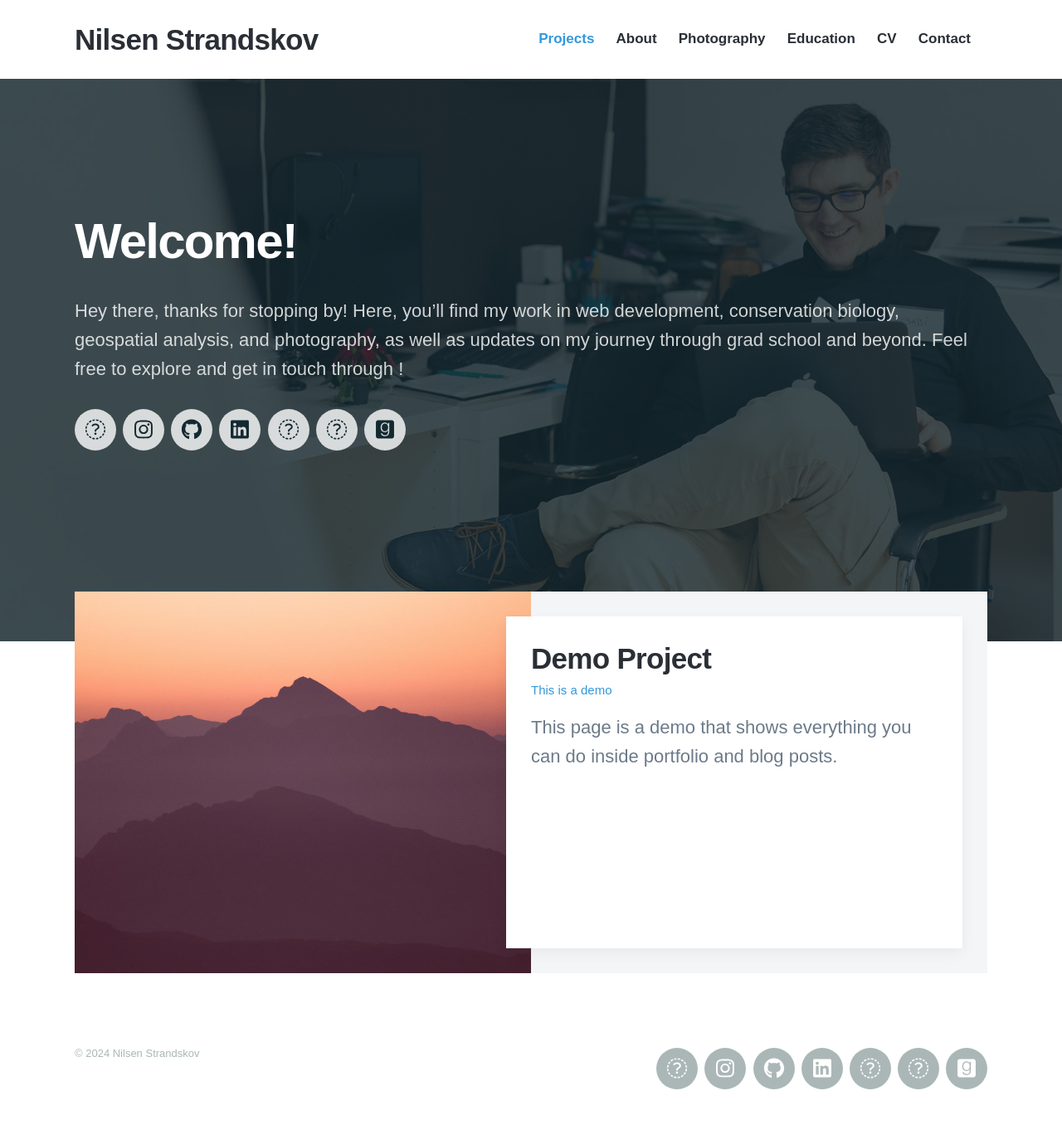
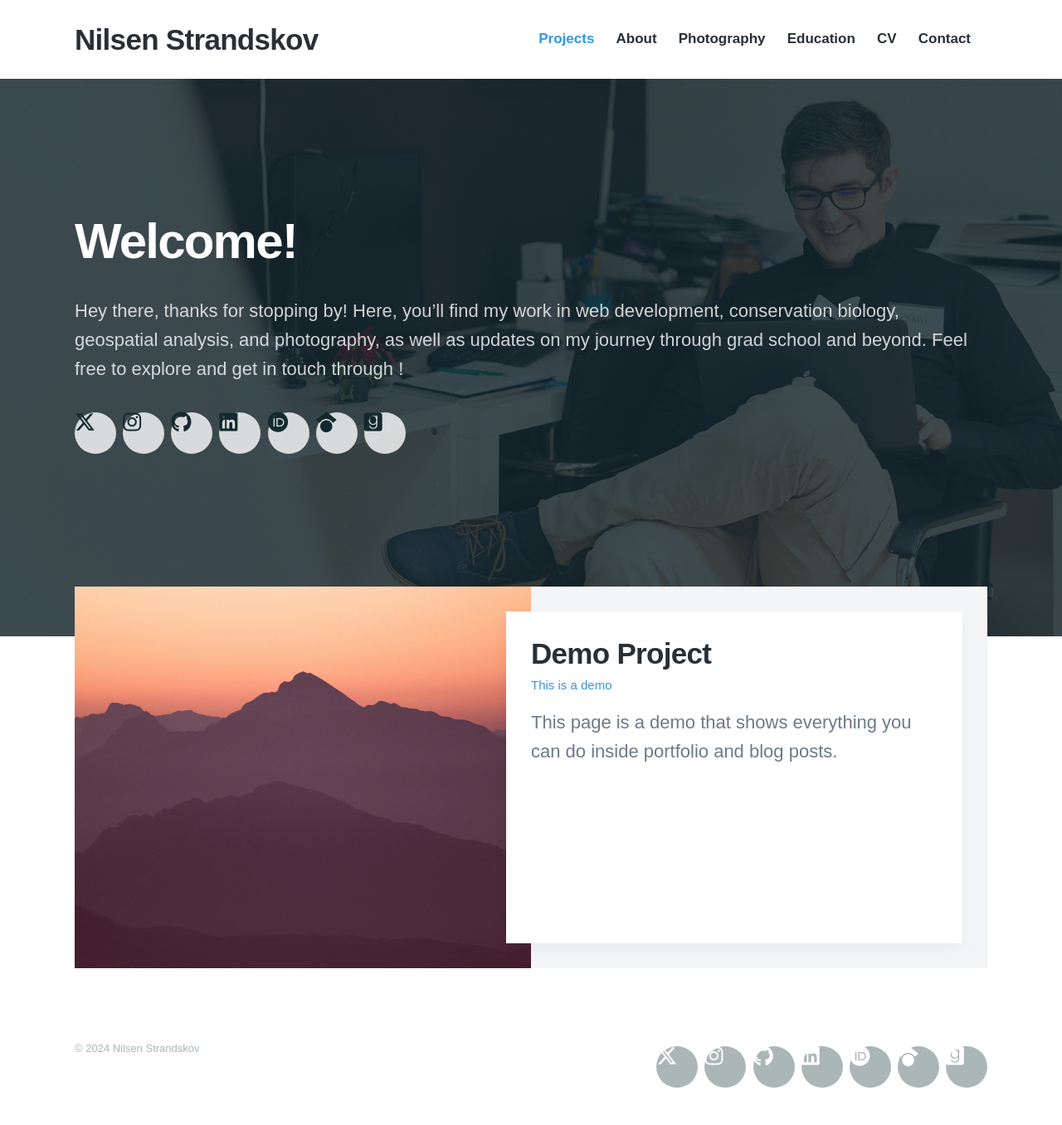
Before and after one commit to nstrands/nstrands.github.io, a Jekyll site: the page built from index.html, in a window 1280 px wide. Shown: the whole page at 83% size. Built offline with Jekyll 4.4.1, drawn with Linux system fonts in a browser that asks for light colours; nearby versions of some CDN libraries; some web fonts are replaced.

Commit message:
Fixed font awesome icons

```diff
--- a/_layouts/default.html
+++ b/_layouts/default.html
@@ -45,11 +45,12 @@
 
 	<!-- Icons -->
 	<!--  -->
+	<link rel="stylesheet" href="https://cdnjs.cloudflare.com/ajax/libs/font-awesome/6.0.0-beta3/css/all.min.css">
+
 	<script src="https://kit.fontawesome.com/d266bd7c90.js" crossorigin="anonymous"></script>
-	<script src="https://kit.fontawesome.com/d266bd7c90.js" crossorigin="anonymous"></script>
- 	<script defer src="https://use.fontawesome.com/releases/v5.1.1/js/solid.js" integrity="sha384-GXi56ipjsBwAe6v5X4xSrVNXGOmpdJYZEEh/0/GqJ3JTHsfDsF8v0YQvZCJYAiGu" crossorigin="anonymous"></script>
+ 	<!-- <script defer src="https://use.fontawesome.com/releases/v5.1.1/js/solid.js" integrity="sha384-GXi56ipjsBwAe6v5X4xSrVNXGOmpdJYZEEh/0/GqJ3JTHsfDsF8v0YQvZCJYAiGu" crossorigin="anonymous"></script>
 	<script defer src="https://use.fontawesome.com/releases/v5.1.1/js/brands.js" integrity="sha384-0inRy4HkP0hJ038ZyfQ4vLl+F4POKbqnaUB6ewmU4dWP0ki8Q27A0VFiVRIpscvL" crossorigin="anonymous"></script>
-	<script defer src="https://use.fontawesome.com/releases/v5.1.1/js/fontawesome.js" integrity="sha384-NY6PHjYLP2f+gL3uaVfqUZImmw71ArL9+Roi9o+I4+RBqArA2CfW1sJ1wkABFfPe" crossorigin="anonymous"></script>
+	<script defer src="https://use.fontawesome.com/releases/v5.1.1/js/fontawesome.js" integrity="sha384-NY6PHjYLP2f+gL3uaVfqUZImmw71ArL9+Roi9o+I4+RBqArA2CfW1sJ1wkABFfPe" crossorigin="anonymous"></script>  -->
 
 
 	{% if site.data.settings.advanced_settings.custom_styles %}
```
Also changed, not shown: 12 other files.
